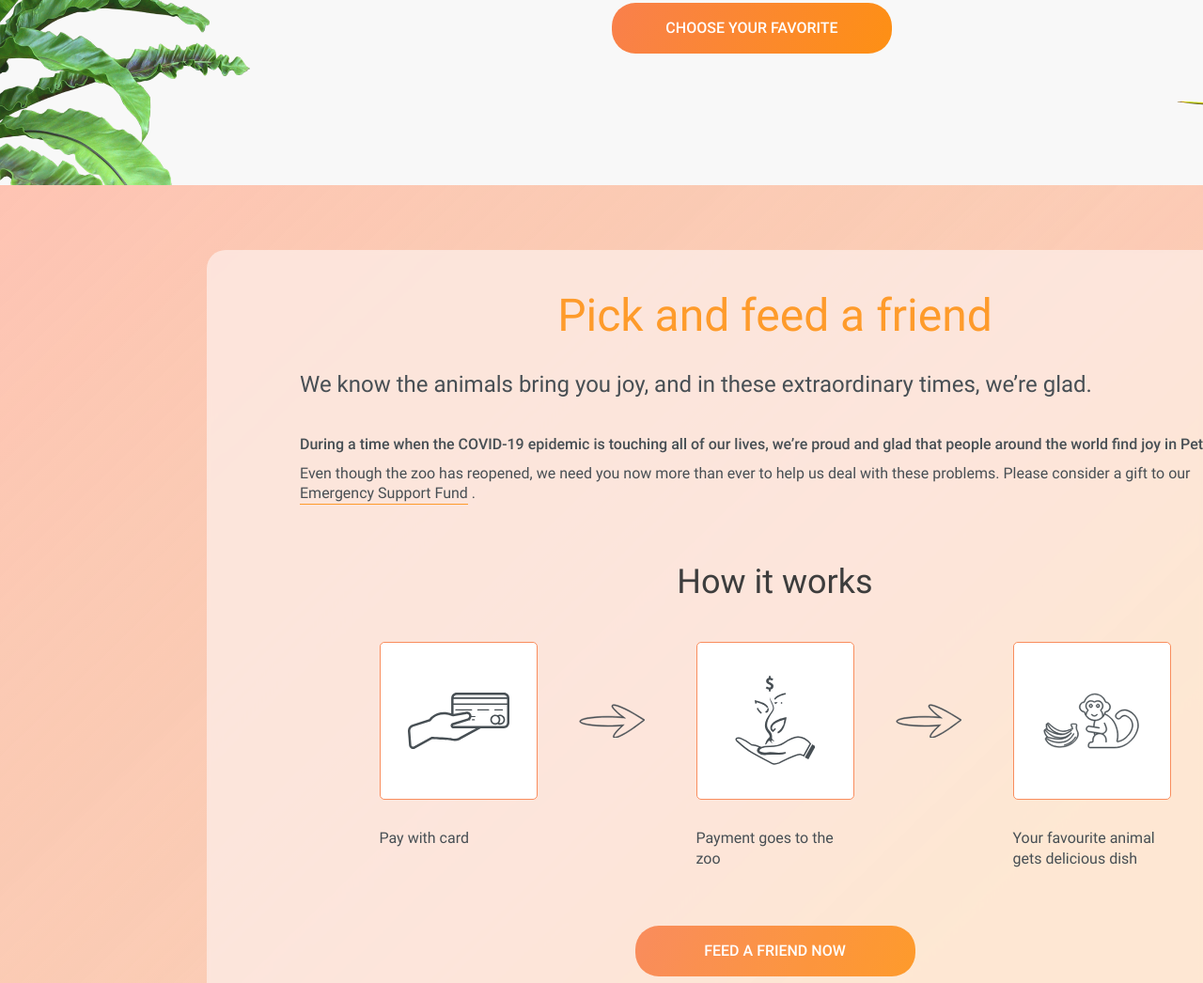
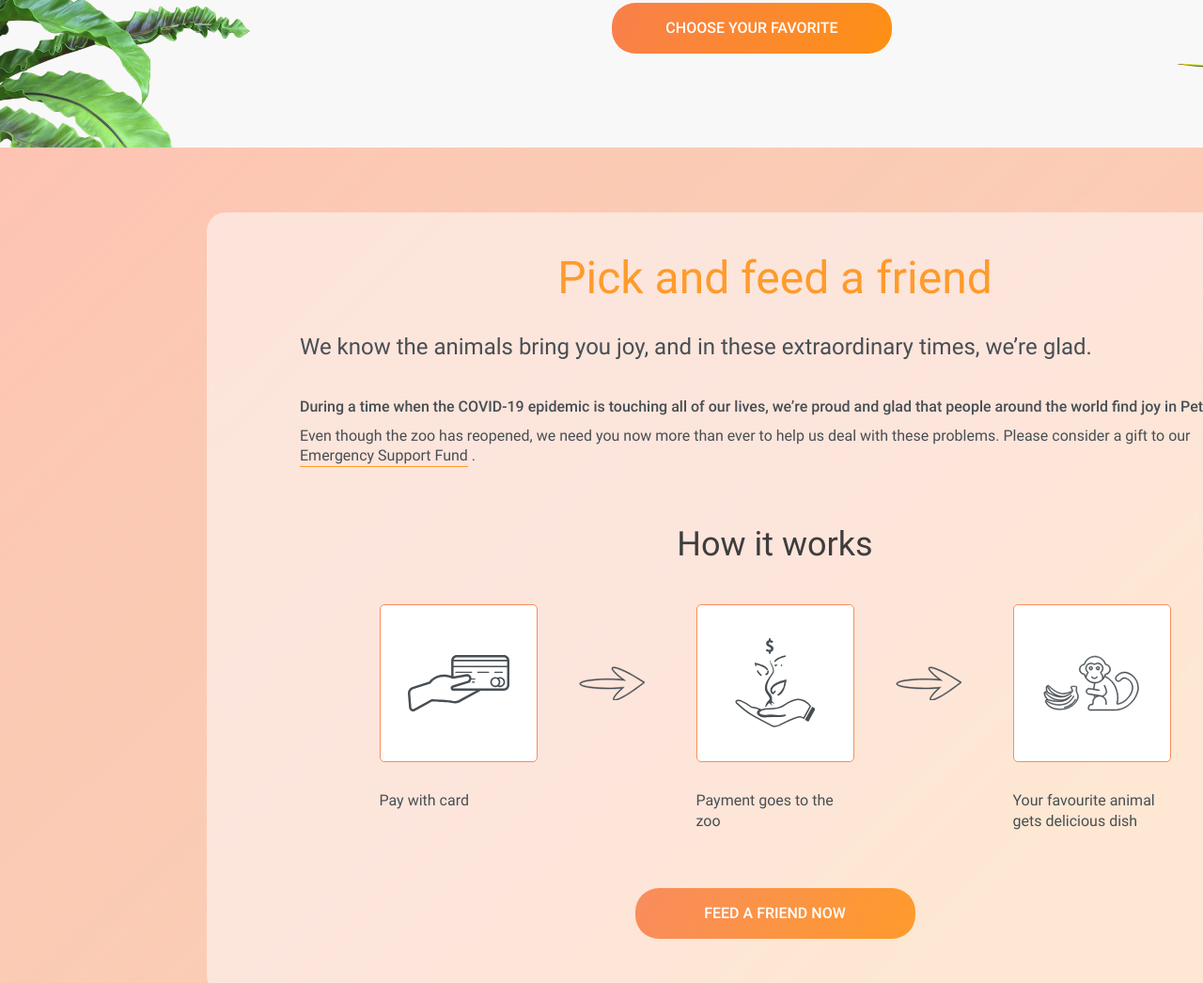
Before and after one commit to vladimirovicp/layout-zoo, a website: page src/index.html in a window 1280 px wide. Shown: the part 2452-3498 px from the top of the page at 94% size. Drawn offline with Linux system fonts and the light colour scheme.

Commit message:
feat: fix отступ

```diff
--- a/src/sass/_pick_feed.scss
+++ b/src/sass/_pick_feed.scss
@@ -1,10 +1,10 @@
 .pick_feed{
   position: relative;
-  margin-top: 14rem;
+  margin-top: 10rem;
   background: linear-gradient(315.75deg, rgba(254, 210, 144, 0.7) 30.06%, #FEBDAB 100.95%, rgba(254, 210, 144, 0.7) 106.36%), linear-gradient(315.75deg, rgba(254, 189, 171, 0.74) 30.06%, rgba(243, 169, 248, 0.66) 50.74%, #E0D8F0 80.49%, #EAF7FE 127.9%, #EAF7FE 149.54%), linear-gradient(315.75deg, rgba(254, 189, 171, 0.74) 30.06%, rgba(243, 169, 248, 0.66) 50.74%, #E0D8F0 80.49%, #EAF7FE 127.9%, #EAF7FE 149.54%);
   opacity: 0.9;
   padding-top: 6.9rem;
-  padding-bottom: 10rem;
+  padding-bottom: 14rem;
 
   &:before{
     content: '';
```
Also changed, not shown: src/css/style.css.
